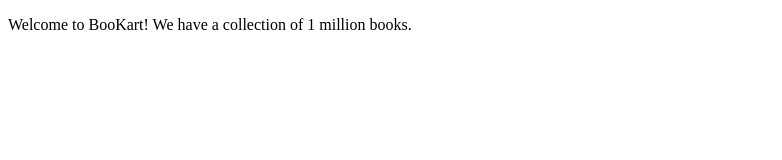
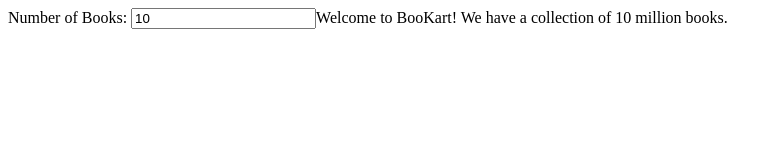
Before and after one commit to pmcmahon14/BooKart, a plain HTML site: page index.html in a window 1280 px wide. Shown: the whole page, without its empty margins (0-782 px from the left). Drawn offline with nearby package versions, Linux system fonts and the light colour scheme.

Commit message:
added basic bootstrapping for live updating amounts

```diff
--- a/index.html
+++ b/index.html
@@ -5,9 +5,10 @@
     <title>BooKart</title>
     <script src="https://ajax.googleapis.com/ajax/libs/angularjs/1.7.7/angular.js"></script>
 </head>
-<body>
-    <p>Welcome to BooKart! We have a collection of {{1 + ' million'}} books.</p>
-    <date-picker></date-picker>
-    <div class="date-picker"></div>
+<body ng-init="numOfBooks = 10">
+
+    Number of Books: <input ng-model="numOfBooks"
+    <p>Welcome to BooKart! We have a collection of {{numOfBooks + ' million'}} books.</p>
+
 </body>
 </html>
```
